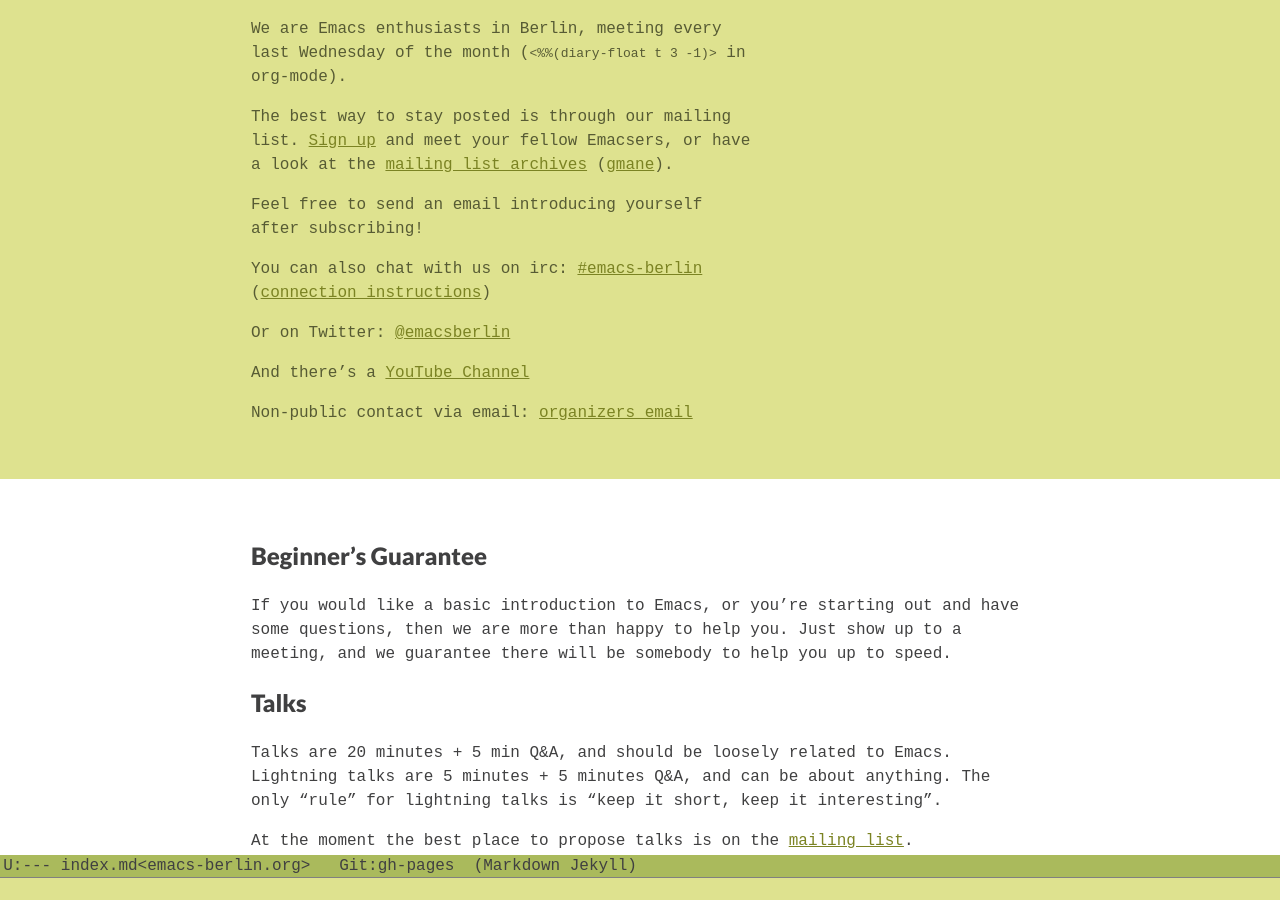
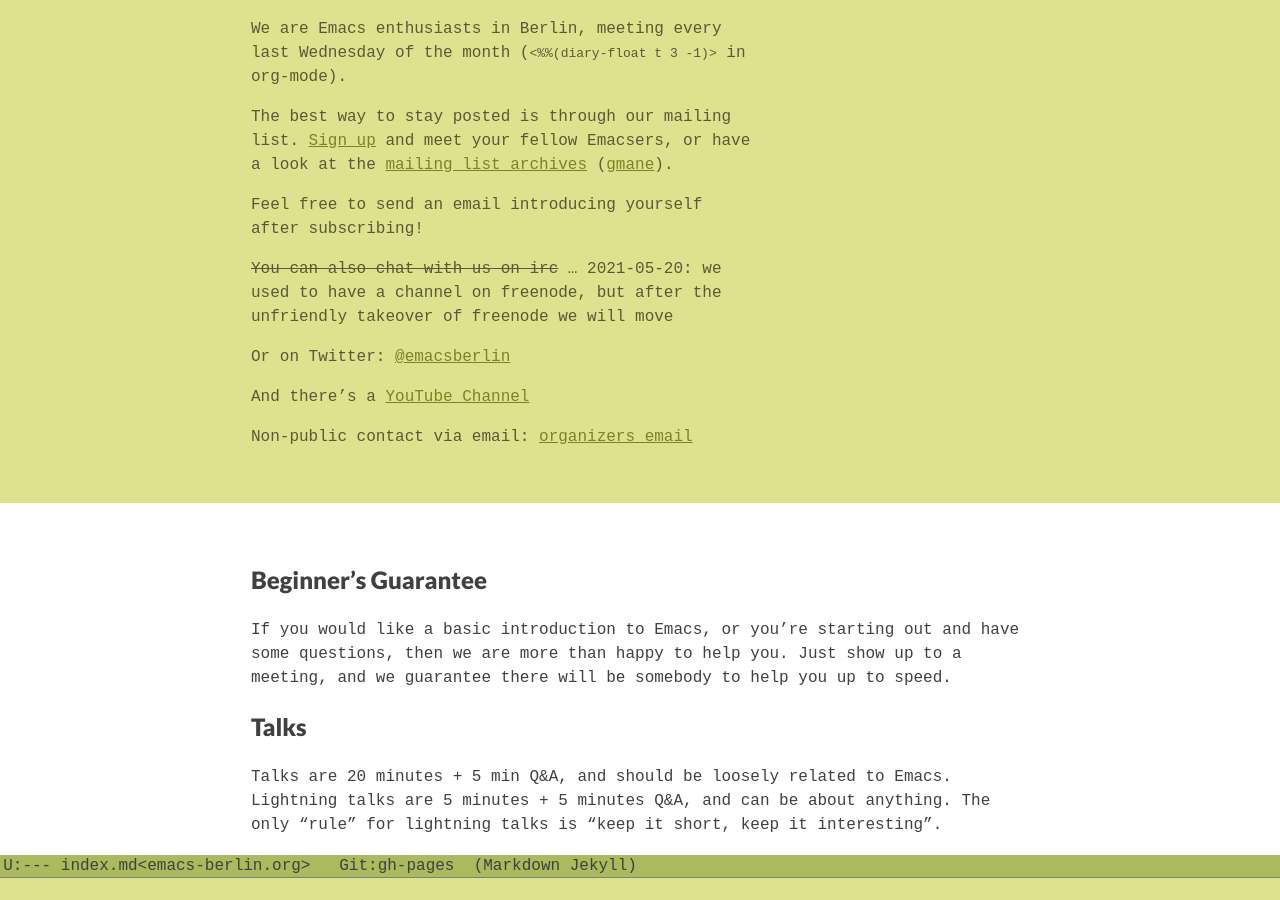
Before and after one commit to emacs-berlin/emacs-berlin.org, a Jekyll site: the page built from index.md, in a window 1280 px wide and 900 px high, scrolled down 923 px. Built offline with Jekyll 4.4.1, drawn with Linux system fonts in a browser that asks for light colours.

Commit message:
Remove freenode link

```diff
--- a/index.md
+++ b/index.md
@@ -40,8 +40,9 @@
 
 Feel free to send an email introducing yourself after subscribing!
 
-You can also chat with us on irc:
-[#emacs-berlin](irc://chat.freenode.net/emacs-berlin) ([connection instructions][erc])
+~~You can also chat with us on irc~~ ... 2021-05-20: we used to have a
+channel on freenode, but after the unfriendly takeover of freenode we
+will move
 
 Or on Twitter:
 [@emacsberlin](https://twitter.com/emacsberlin)
```
Also changed, not shown: other parts of index.md (+0 -1 lines).
